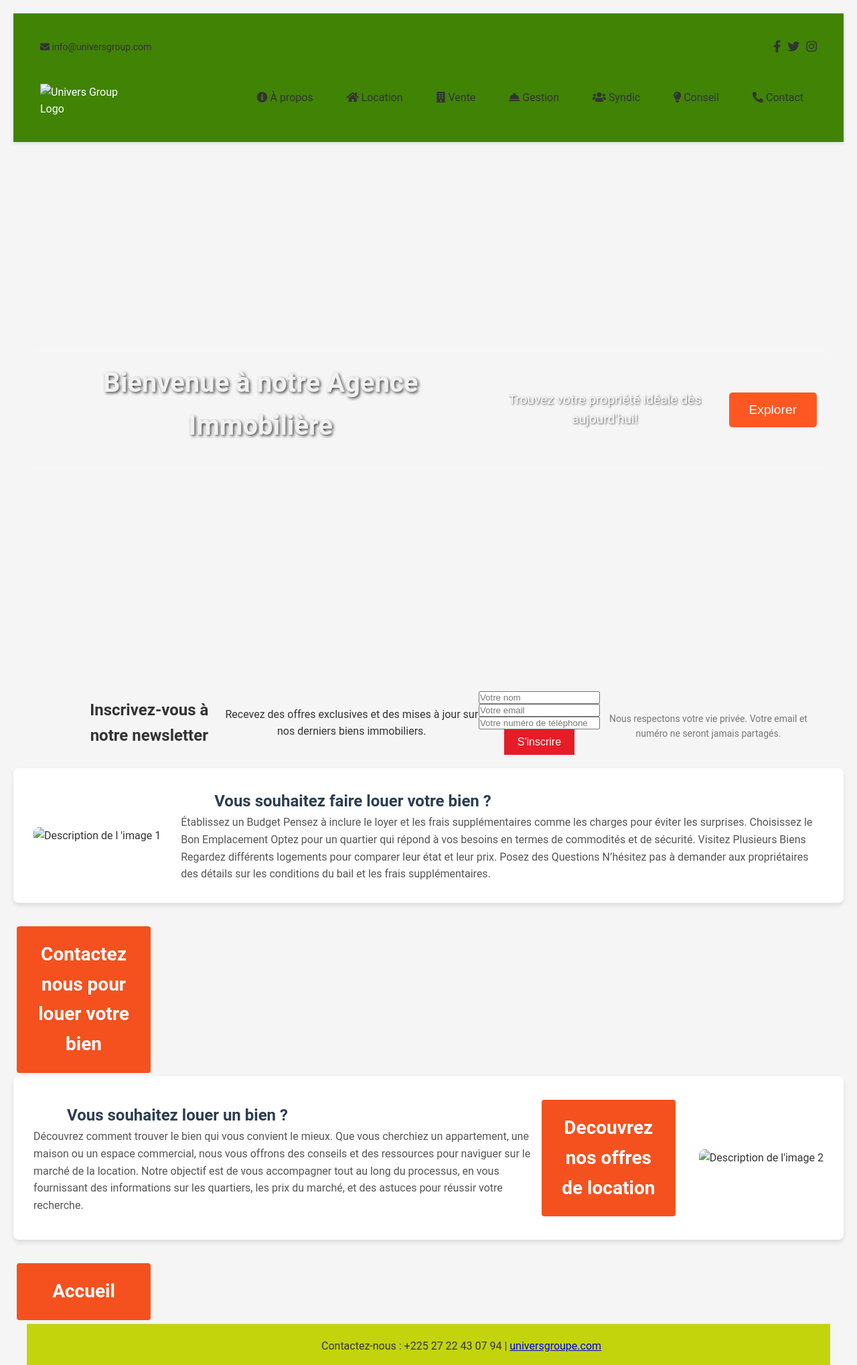
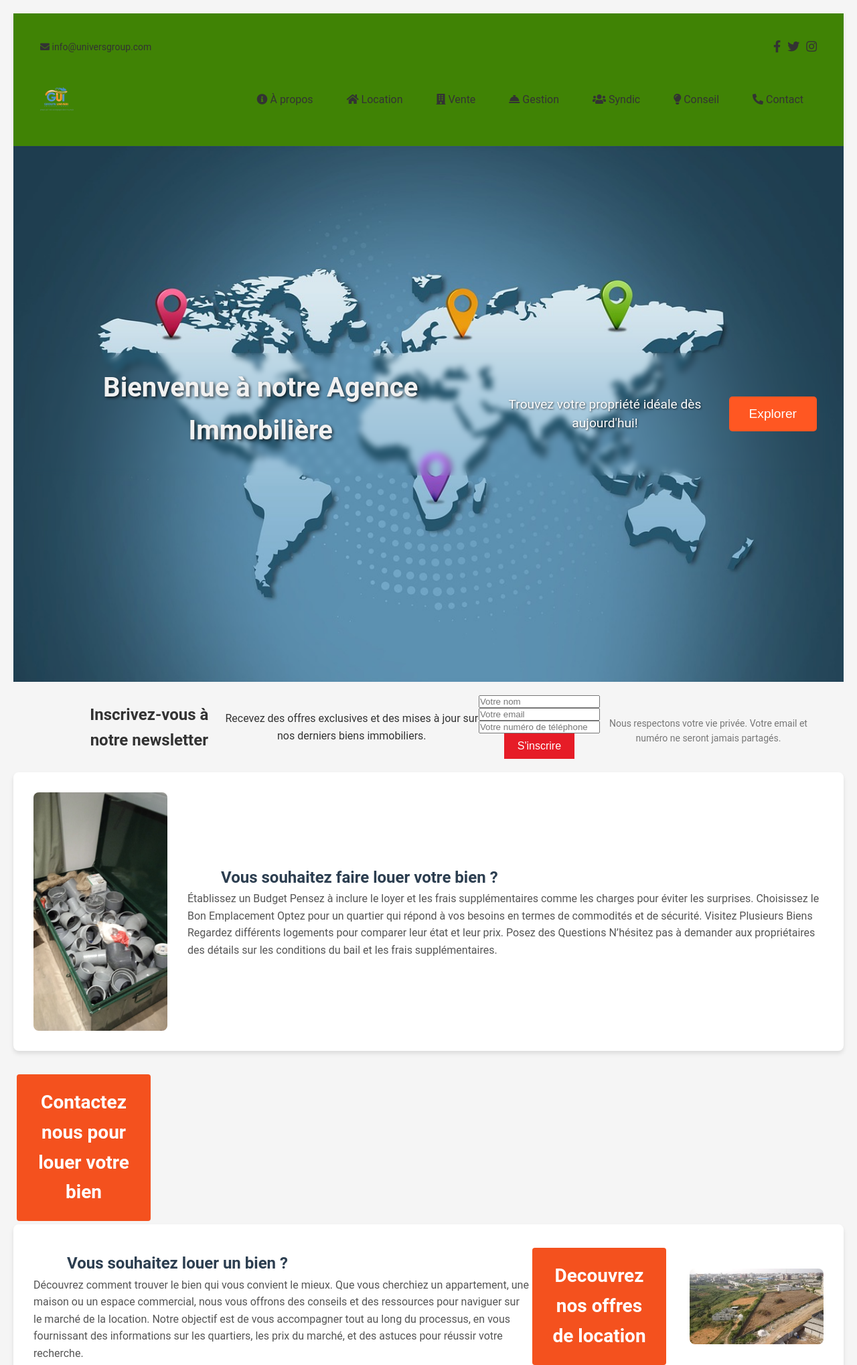
Before and after one commit to lancinelot/universgroup2014, a plain HTML site: page Location.html in a window 1280 px wide. Shown: the top 2038 px of the page at 67% size. Drawn offline with Linux system fonts and the light colour scheme; files that its build step writes are made by us from their sources.

Commit message:
Update Location.html

```diff
--- a/Location.html
+++ b/Location.html
@@ -7,8 +7,8 @@
     <meta name="description" content="Votre agence immobilière pour acheter, vendre et louer des propriétés. Contactez-nous pour des conseils professionnels.">
     <meta name="keywords" content="immobilier, vente, location, syndic, conseil immobilier">
     <title>Accueil - Agence Immobilière</title>
-    <link rel="stylesheet" href="asset/css/styles.css">
-    <link rel="stylesheet" href="asset/css/Location.css">
+    <link rel="stylesheet" href="css/styles.css">
+    <link rel="stylesheet" href="css/Location.css">
     <link rel="stylesheet" href="https://cdnjs.cloudflare.com/ajax/libs/font-awesome/6.0.0-beta3/css/all.min.css">
     <link rel="stylesheet" href="https://cdnjs.cloudflare.com/ajax/libs/font-awesome/5.15.4/css/all.min.css">
 
@@ -32,7 +32,7 @@
         <div class="main-header ">
             <div class="container ">
                 <div class="logo ">
-                    <img src="asset/images/logo.png " alt="Univers Group Logo ">
+                    <img src="images/logo.png " alt="Univers Group Logo ">
                 </div>
                 <nav>
                     <ul>
@@ -53,7 +53,7 @@
 
 
     <!-- Hero Banner Section -->
-    <section class="hero " style="background-image: url( 'asset/images/location.png'); ">
+    <section class="hero " style="background-image: url( 'images/location.png'); ">
         <div class="container ">
             <h1>Bienvenue à notre Agence Immobilière</h1>
             <p>Trouvez votre propriété idéale dès aujourd'hui!</p>
@@ -76,7 +76,7 @@
 
     <section>
         <div class="section ">
-            <img src="asset/image/a9.jpg " alt="Description de l 'image 1">
+            <img src="image/a9.jpg " alt="Description de l 'image 1">
             <div class="text">
                 <h2>Vous souhaitez faire louer votre bien ?</h2>
                 <p>Établissez un Budget Pensez à inclure le loyer et les frais supplémentaires comme les charges pour éviter les surprises. Choisissez le Bon Emplacement Optez pour un quartier qui répond à vos besoins en termes de commodités et de sécurité.
@@ -94,7 +94,7 @@
                 </p>
             </div><a href="Contact.html" class="details-btn">Decouvrez nos offres de location</a>
 
-            <img src="asset/image/actu1.jpg" alt="Description de l'image 2 ">
+            <img src="image/actu1.jpg" alt="Description de l'image 2 ">
         </div>
     </section>
     <!-- Footer Section -->
```
